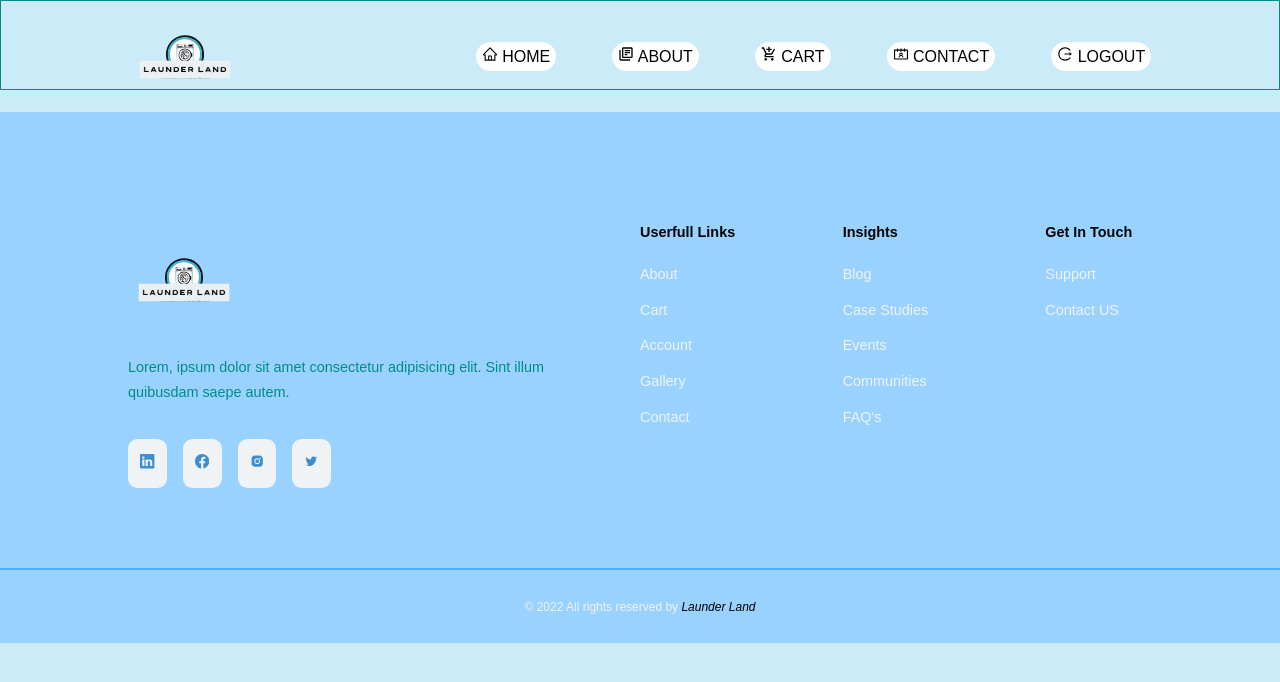
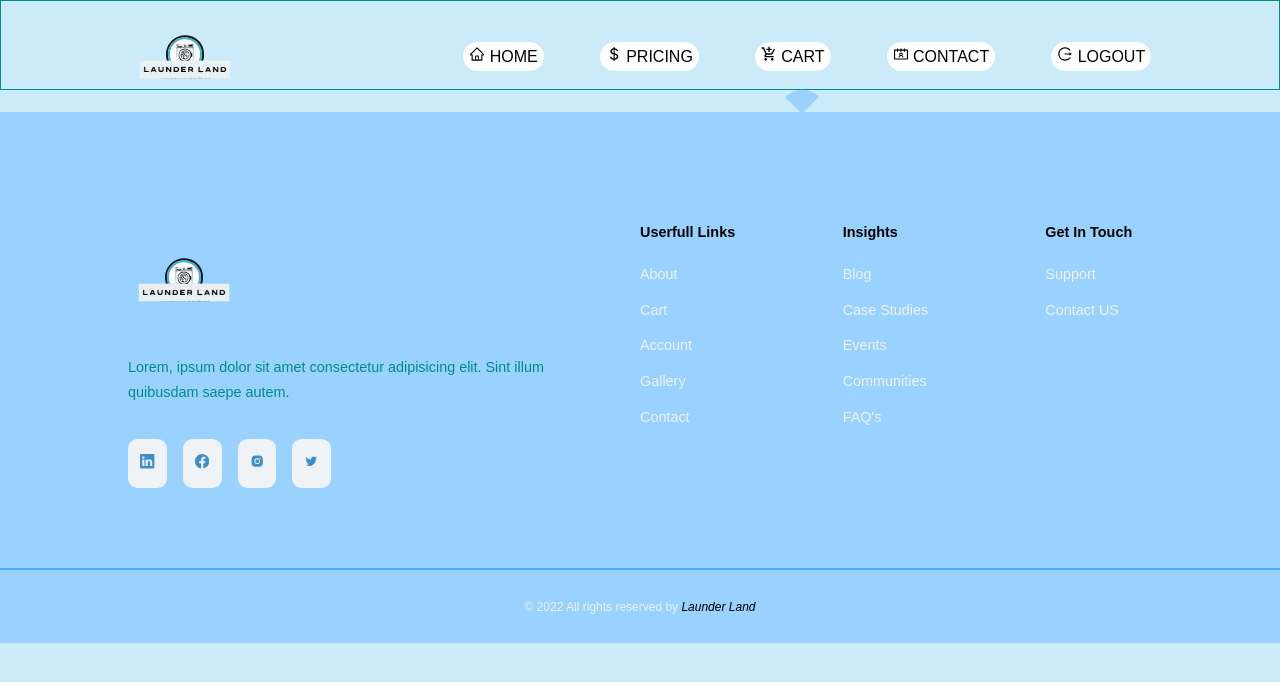
Before and after one commit to Thafsal/launder_land, a React (Create React App) app: page /cart in a window 1280 px wide. Shown: the top 682 px of the page. Built offline with nearby package versions, Linux system fonts and the light colour scheme.

Commit message:
re arranged nav heading

```diff
--- a/src/components/Bookings/BookingPage.jsx
+++ /dev/null
@@ -1,9 +0,0 @@
-import React from 'react'
-
-const BookingPage = () => {
-  return (
-    <div>BookingPage</div>
-  )
-}
-
-export default BookingPage
--- /dev/null
+++ b/src/components/Bookings/Pricing.jsx
@@ -0,0 +1,10 @@
+import React from 'react';
+import "./Pricing.css"
+
+const Pricing = () => {
+  return (
+    <div>Pricing</div>
+  )
+}
+
+export default Pricing
--- /dev/null
+++ b/src/components/Cart/Cart.jsx
@@ -0,0 +1,9 @@
+import React from 'react'
+
+const Cart = () => {
+  return (
+    <div>Cart</div>
+  )
+}
+
+export default Cart
--- a/src/components/Routing/Routing.jsx
+++ b/src/components/Routing/Routing.jsx
@@ -3,10 +3,11 @@ import Home from "../Home/HomePage";
 import AboutPage from "../About/AboutPage";
 import Login from "../Login/Login";
 import Logout from "../Logout/Logout";
-import Bookings from "../Bookings/BookingPage";
 import Contact from "../Contact/ContactPage";
 import About from '../About/About';
 import { Route, Routes } from "react-router-dom";
+import Pricing from '../Bookings/Pricing';
+import Cart from "../Cart/Cart"
 
 const Routing = () => {
   return (
@@ -16,9 +17,10 @@ const Routing = () => {
       <Route exact path="/" element={<Home />} />
       <Route exact path="/aboutPage" element={<AboutPage />} />
       <Route exact path="/about" element={<About />} />
-      <Route exact path="/booking" element={<Bookings />} />
+      <Route exact path="/booking" element={<Pricing />} />
       <Route exact path="/contact" element={<Contact />} />
       <Route exact path="/logout" element={<Logout />} />
+      <Route exact path="/logout" element={<Cart />} />
     </Routes>
   </>
   )
--- a/src/data.js
+++ b/src/data.js
@@ -1,5 +1,6 @@
 import {AiOutlineHome  ,AiOutlineContacts, AiOutlineLogout} from 'react-icons/ai';
-import {MdOutlineAddShoppingCart, MdOutlineLibraryBooks} from 'react-icons/md';
+import {MdOutlineAddShoppingCart} from 'react-icons/md';
+import {BsCurrencyDollar} from 'react-icons/bs'
 
 export const links = [
     {
@@ -8,14 +9,14 @@ export const links = [
         path: '/'
     },
     {
-        name: "ABOUT",
-        icon: <MdOutlineLibraryBooks/>,
-        path: '/about'
+        name: "PRICING",
+        icon: <BsCurrencyDollar/>,
+        path: '/pricing'
     },
     {
         name: "CART",
         icon: <MdOutlineAddShoppingCart/>,
-        path: '/bookings'
+        path: '/cart'
     },
     {
         name: "CONTACT",
```
Also changed, not shown: src/components/Bookings/Pricing.css (added), src/components/Cart/Cart.css (added).
